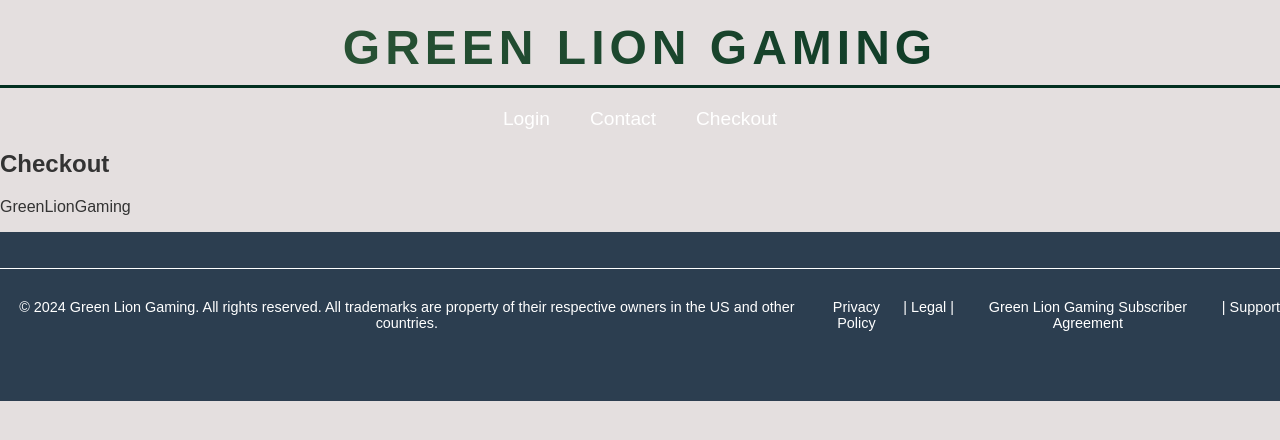
After one commit to Green-Lion-Gaming/GreenLionGamingWebsite, a PHP site: page /checkout.html in a window 1280 px wide. The commit adds this page. Shown: the top 440 px of the page. Run offline with PHP 8.4, Linux system fonts and the light colour scheme.

Commit message:
Modified Template & Started on Checkout page
- styles.css
Background color made dark text hard to read dark text. Made it brighter for a  more comfortable look.

-Checkout.html & checkout.css
Starting to work on this.

```diff
--- /dev/null
+++ b/checkout.css
@@ -0,0 +1,114 @@
+/* Global Styles */
+body {
+    font-family: Arial, Helvetica, sans-serif;
+    margin: 0;
+    padding: 0;
+    background-color: #e4dfdf;
+    color: #333;
+  }
+
+  /* Header */
+  h1 {
+    margin: 20px auto;
+    text-align: center;
+    color: #023020;
+    font-size: 3rem;
+    font-weight: bold;
+    text-transform: uppercase;
+    letter-spacing: 5px;
+    border-bottom: 3px solid #023020;
+    display: block; /* Changed from inline-block to block */
+    padding-bottom: 10px;
+    background: linear-gradient(to right, #355e3b, #023020);
+    -webkit-background-clip: text;
+    background-clip: text;
+    color: transparent;
+    opacity: 0;
+    transform: translateY(20px);
+    animation: slideUpFadeIn 2s ease-out forwards;
+  }
+
+  div {
+    display: flex;
+    justify-content: center; /* Centers the nav items horizontally */
+  }
+
+  /* Navigation Menu */
+  .nav-item {
+    list-style: none;
+    display: inline;
+    margin: 0 20px;
+    text-align: center;
+  }
+
+  .nav-item a {
+    text-decoration: none;
+    color: white;
+    font-size: 1.2rem;
+  }
+
+  .nav-item a:hover {
+    color: #fffdd0;
+    text-decoration: underline;
+  }
+
+  /* Footer */
+  #footer {
+    background-color: #2c3e50;
+    color: white;
+    padding: 16px 0 60px 0;
+    text-align: center;
+  }
+
+  #footer .footer_content {
+    display: inline;
+    text-align: center;
+  }
+
+  #footer_logo {
+    margin-bottom: 10px;
+  }
+
+  #footer_text {
+    font-size: 0.9rem;
+  }
+
+  #footer_text div {
+    margin-bottom: 10px;
+  }
+
+  #footer_text a {
+    color: white;
+    text-decoration: none;
+  }
+
+  #footer_text a:hover {
+    color: #fffdd0;
+    text-decoration: underline;
+  }
+
+  .rule {
+    width: 100%;
+    height: 1px;
+    background-color: #fff;
+    margin: 20px 0;
+  }
+
+  /* Responsive Design */
+  @media (max-width: 768px) {
+    .nav-item {
+      display: block;
+      margin: 10px 0;
+      text-align: center;
+    }
+  }
+  @keyframes slideUpFadeIn {
+    0% {
+      opacity: 0;
+      transform: translateY(20px); /* Start position */
+    }
+    100% {
+      opacity: 1;
+      transform: translateY(0); /* End position */
+    }
+  }
--- /dev/null
+++ b/checkout.html
@@ -0,0 +1,64 @@
+<!doctype html>
+<html lang="en">
+  <head>
+    <link rel="stylesheet" href="checkout.css" />
+    <title>GreenLionGaming</title>
+    <meta charset="UTF-8" />
+    <meta name="viewport" content="width=device-width, initial-scale=1" />
+    <style>
+      body {
+        font-family: Arial, Helvetica, sans-serif;
+      }
+    </style>
+  </head>
+  <body>
+    <h1>Green Lion Gaming</h1>
+    <div>
+      <li class="nav-item">
+        <a>Login</a>
+      </li>
+      <li class="nav-item">
+        <a>Contact</a>
+      </li>
+      <li class="nav-item">
+        <a>Checkout</a>
+      </li>
+    </div>
+
+    <h2>Checkout</h2> <!--Center This-->
+
+    <p>GreenLionGaming</p>
+
+    <div
+      style="clear: left"
+      id="footer"
+      role="contentinfo"
+      class="small_footer"
+    >
+      <br />
+      <div class="footer_content">
+        <div class="rule"></div>
+        <div id="footer_logo_steam"></div>
+
+        <div id="footer_logo"></div>
+        <div id="footer_text" data-panel='{"flow-children":"row"}'>
+          <div>
+            © 2024 Green Lion Gaming. All rights reserved. All trademarks are
+            property of their respective owners in the US and other countries.
+          </div>
+          <br />
+          <br />
+          <div>
+            <a>Privacy Policy</a>
+            &nbsp; <span>|</span> &nbsp;
+            <a>Legal</a>
+            &nbsp; <span>|</span> &nbsp;
+            <a>Green Lion Gaming Subscriber Agreement</a>
+            &nbsp; <span>|</span> &nbsp;
+            <a>Support</a>
+          </div>
+        </div>
+      </div>
+    </div>
+  </body>
+</html>
--- a/styles.css
+++ b/styles.css
@@ -3,7 +3,7 @@
   font-family: Arial, Helvetica, sans-serif;
   margin: 0;
   padding: 0;
-  background-color: #808080;
+  background-color: #e4dfdf;
   color: #333;
 }
 
```
